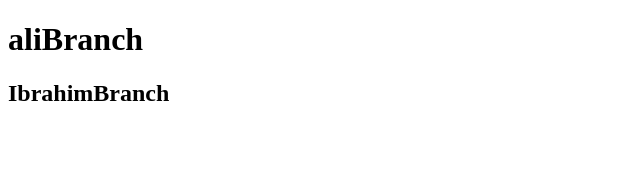
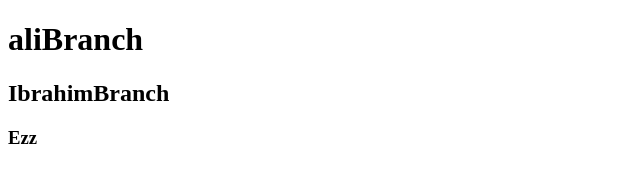
Before and after one commit to Selim-Dev/test, a plain HTML site: page index.html in a window 1280 px wide. Shown: the full height of the page, 0-640 px from the left. Drawn offline with Linux system fonts and the light colour scheme.

Commit message:
ezz-branch

```diff
--- a/index.html
+++ b/index.html
@@ -11,7 +11,7 @@
 <body>
     <h1>aliBranch</h1>
     <h2>IbrahimBranch</h2>
-
+    <h3> Ezz </h3>
 
 </body>
 
```
